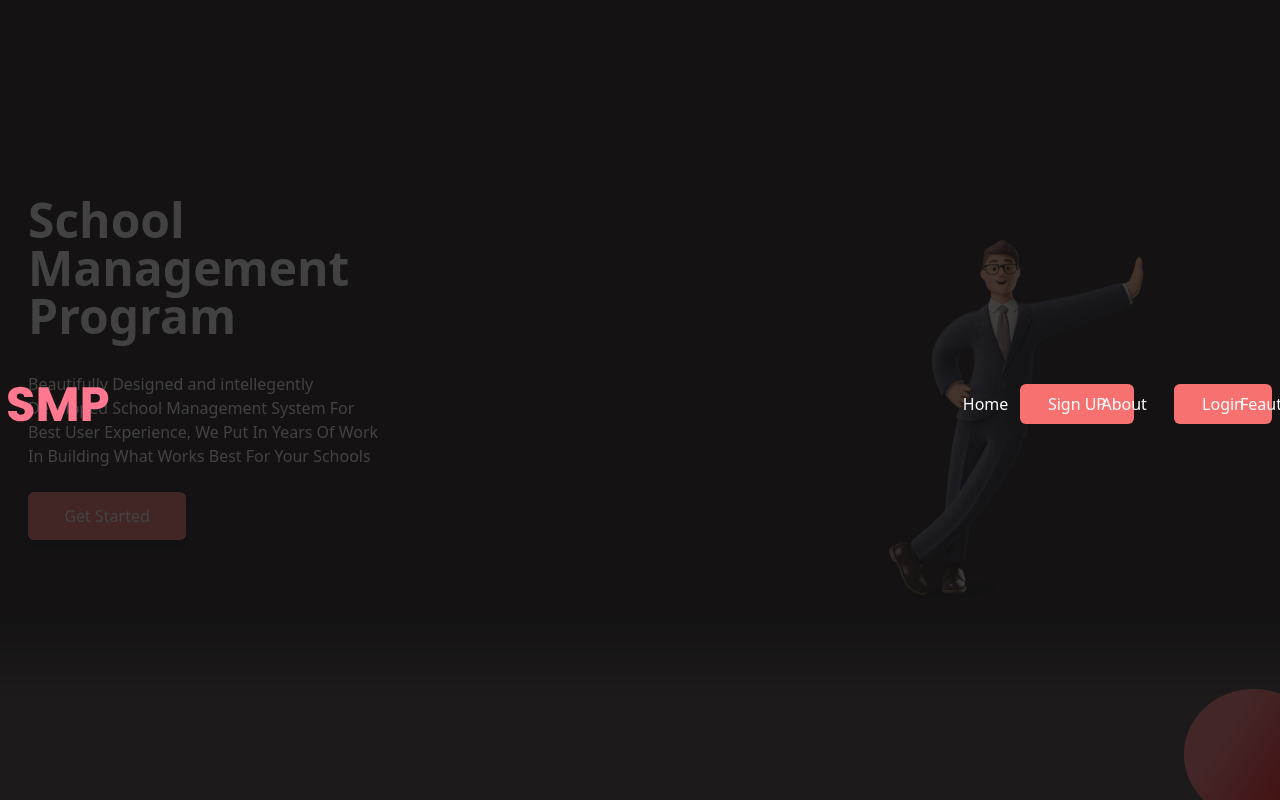
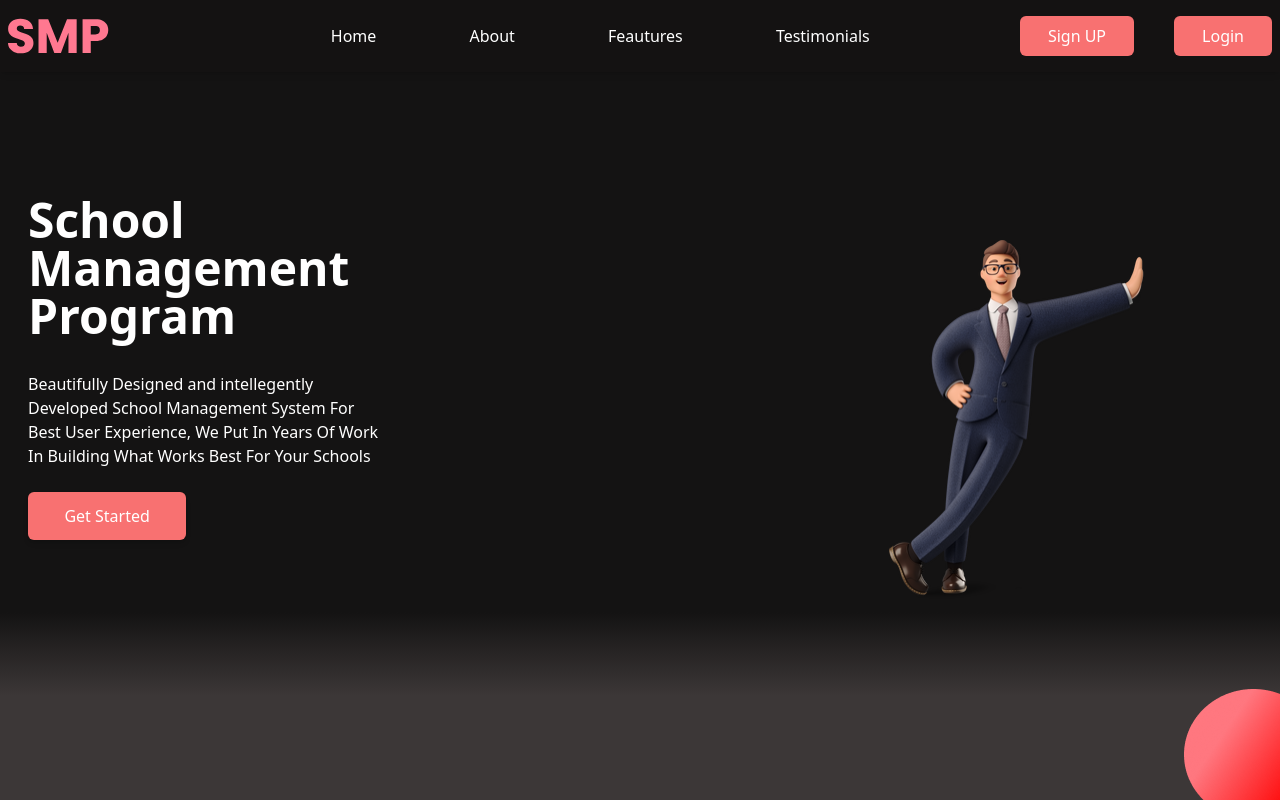
Before and after one commit to abiel13/scm, a React (Vite) app: page / in a window 1280 px wide. Shown: the top 800 px of the page. Built offline with nearby package versions, Linux system fonts and the light colour scheme.

Commit message:
Update navbar.jsx

```diff
--- a/src/components/navbar.jsx
+++ b/src/components/navbar.jsx
@@ -17,7 +17,7 @@ function Navbar() {
         />
       </div>
       <ul
-        className={` fixed ${trans} w-1/2 top-0 right-0 flex-col justify-around transition-transform ease-in-out duration-500 items-center h-screen white p-5 z-50 flex gap-10 lg:bg-transparent lg:flex-row lg:transition-none lg:relative lg:translate-y-0`}
+        className={` fixed ${trans} w-1/2 h-screen top-0 right-0 lg:h-max flex-col justify-around transition-transform ease-in-out duration-500 items-center  white p-5 z-50 flex gap-10 lg:bg-transparent lg:flex-row lg:transition-none lg:relative lg:translate-x-0`}
       >
         <div
           onClick={() => {
```
